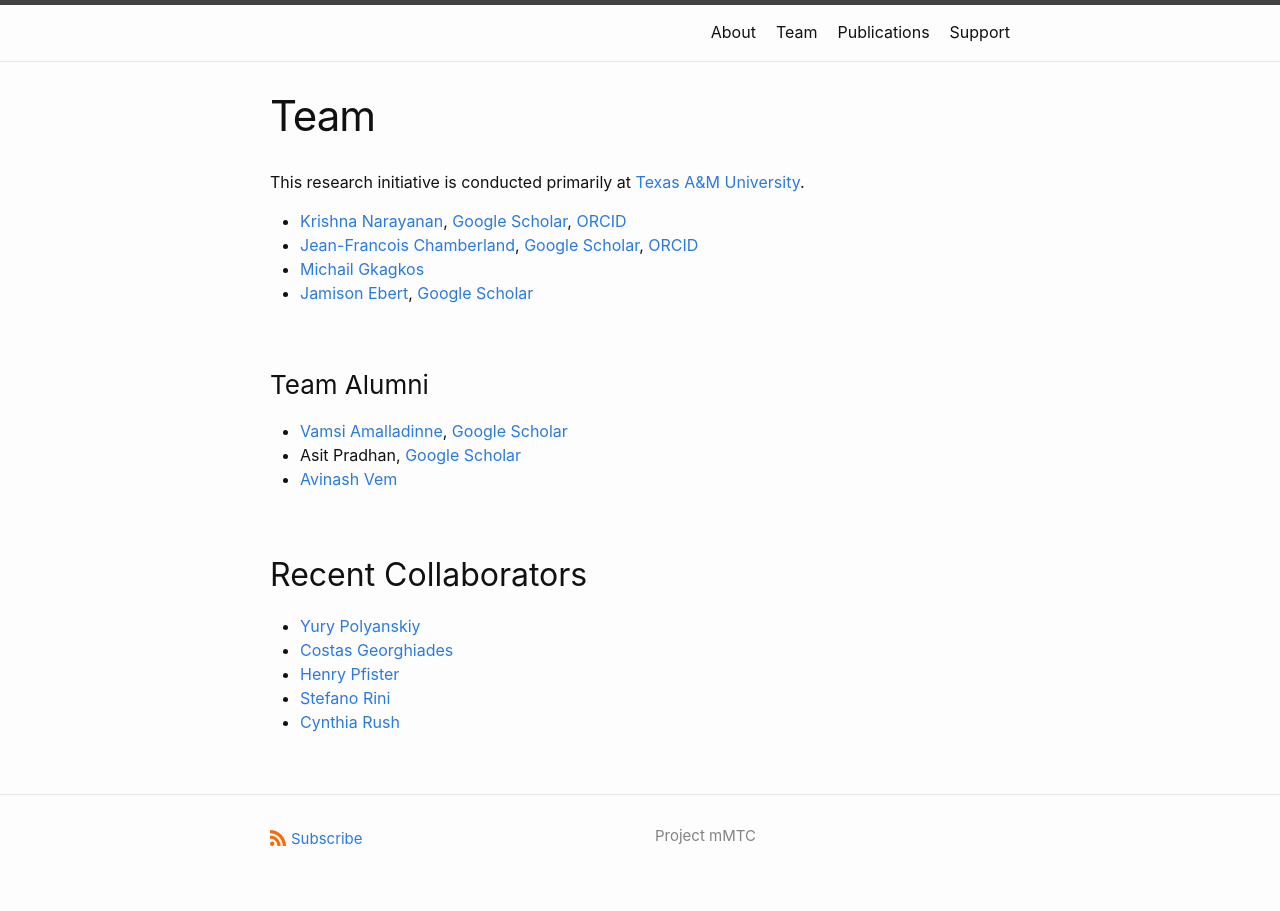
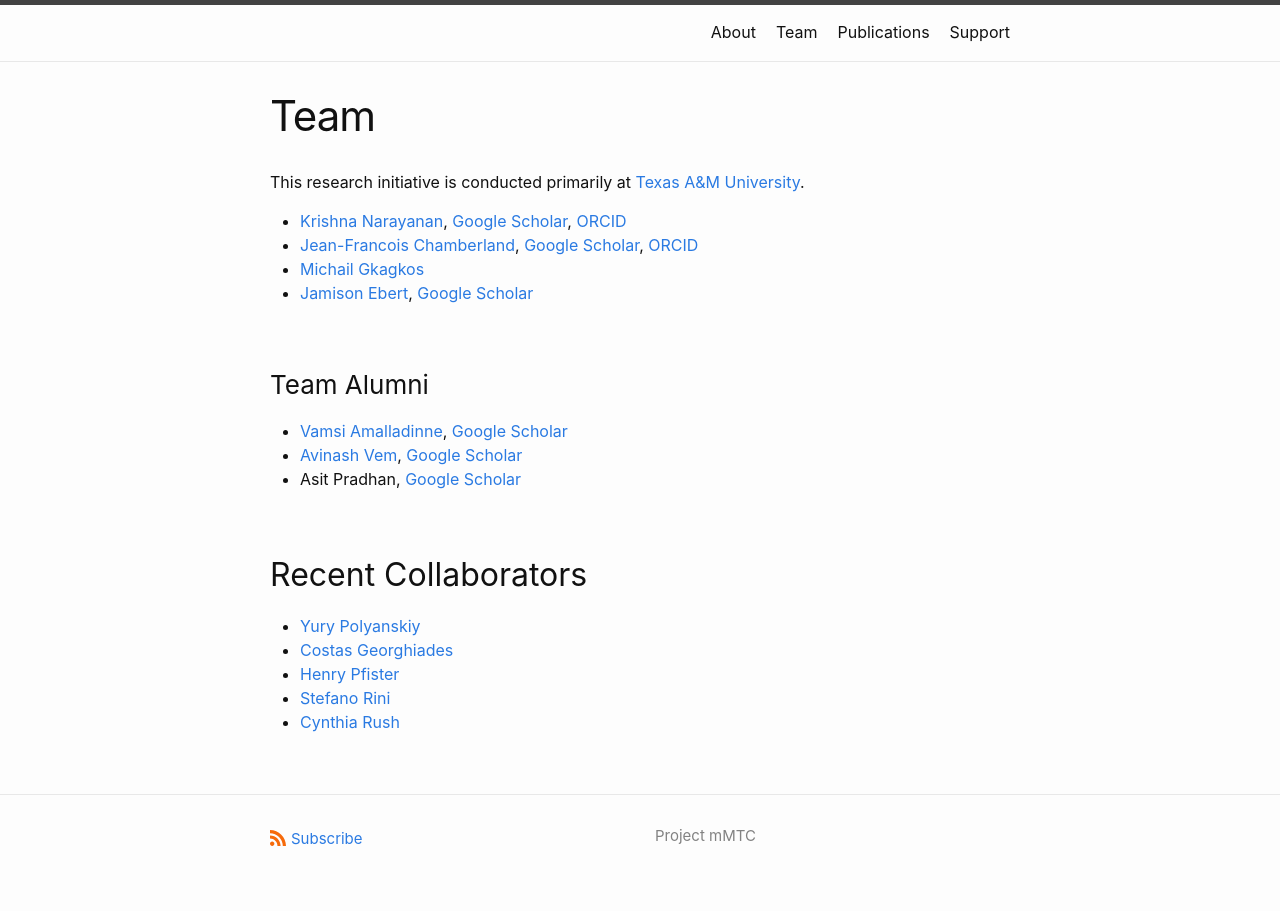
Before and after one commit to EngProjects/mMTC, a Jekyll site: the page built from people.md, in a window 1280 px wide. Built offline with Jekyll 4.4.1, drawn with Linux system fonts in a browser that asks for light colours.

Commit message:
Minor modifications.

```diff
--- a/people.md
+++ b/people.md
@@ -14,8 +14,8 @@ This research initiative is conducted primarily at [Texas A&M University](https:
 ### Team Alumni
 
 * [Vamsi Amalladinne](https://github.com/vamsi128), [Google Scholar](https://scholar.google.com/citations?hl=en&user=t8O1_oYAAAAJ)
+* [Avinash Vem](https://github.com/avinashvem), [Google Scholar](https://scholar.google.com/citations?user=aC37MfUAAAAJ)
 * Asit Pradhan, [Google Scholar](https://scholar.google.com/citations?hl=en&user=EvluuLMAAAAJ)
-* [Avinash Vem](https://github.com/avinashvem)
 
 
 ## Recent Collaborators
```
